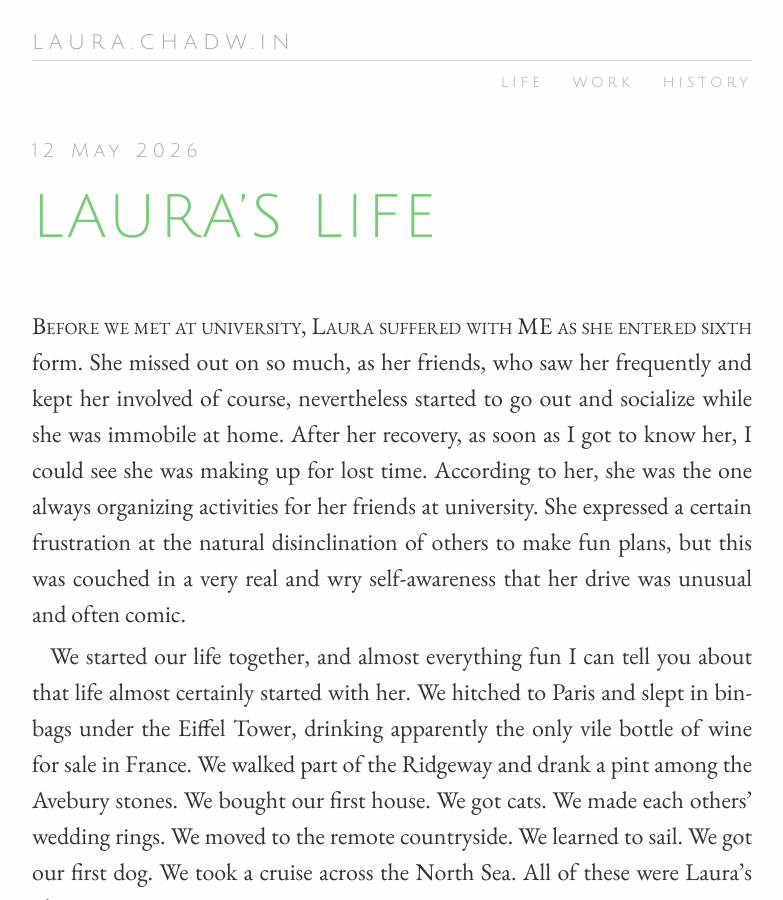
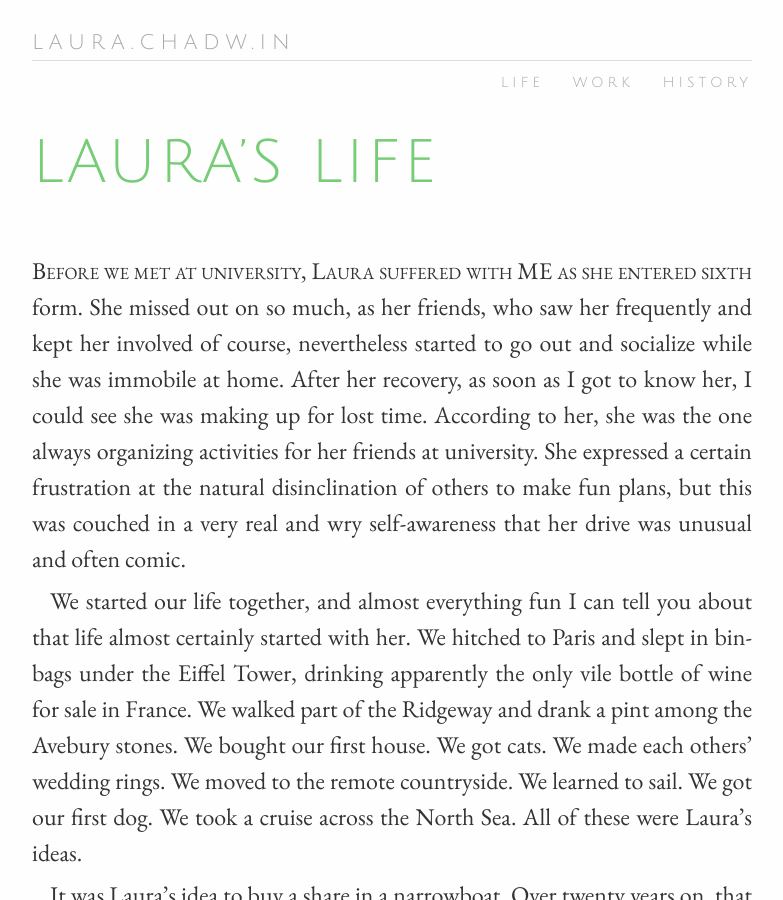
Before and after one commit to tomchadwin/laura.chadw.in, a Jekyll site: the page built from _posts/2026-05-12-Life.md, in a window 1280 px wide and 900 px high. Shown: the whole window, without its empty margins (248-1031 px from the left). Built offline with Jekyll 4.4.1, drawn with Linux system fonts in a browser that asks for light colours; some web fonts are replaced; our own code applies the rules of GitHub Pages for plain Markdown files.

Commit message:
Remove date, add LI

```diff
--- a/_layouts/default.html
+++ b/_layouts/default.html
@@ -32,9 +32,6 @@
         </nav>
     </header>
     <!-- MAIN CONTENT -->
-{% if page.date %}
-    <p>{{ page.date | date: "%e %B %Y" }}</p>
-{% endif %}
     <main>
 {% if page.date %}
     <article>
```
Also changed, not shown: assets/pics/linkedin.png (added), assets/pics/linkedin_hover.png (added), 2 other files.
